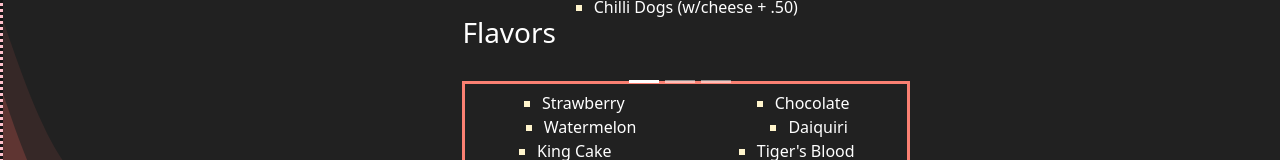
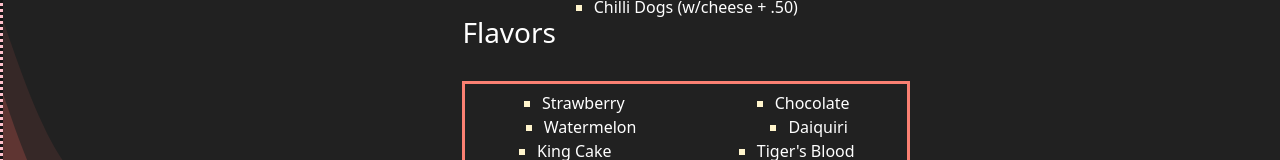
Before and after one commit to tetonkaa/StopJockinFrontend, a React (Create React App) app: page /SnoBalls in a window 1280 px wide. Shown: the part 488-648 px from the top of the page. Built offline with nearby package versions, Linux system fonts and the light colour scheme; a web font is replaced by a local one.

Commit message:
v1 of menu for snoball page

```diff
--- a/src/pages/snoBall/index.js
+++ b/src/pages/snoBall/index.js
@@ -28,8 +28,8 @@ function ControlledCarousel() {
     };
 
     return (
-      <Carousel className="snoballCarousel" activeIndex={index} onSelect={handleSelect}>
-        <Carousel.Item interval={950000}>
+      <Carousel className="snoballCarousel" activeIndex={index} onSelect={handleSelect} indicators={false}>
+        <Carousel.Item interval={950000} >
           {/* <img
             className="d-block w-40"
             src="https://i.imgur.com/IGIEO39.jpeg"
```
